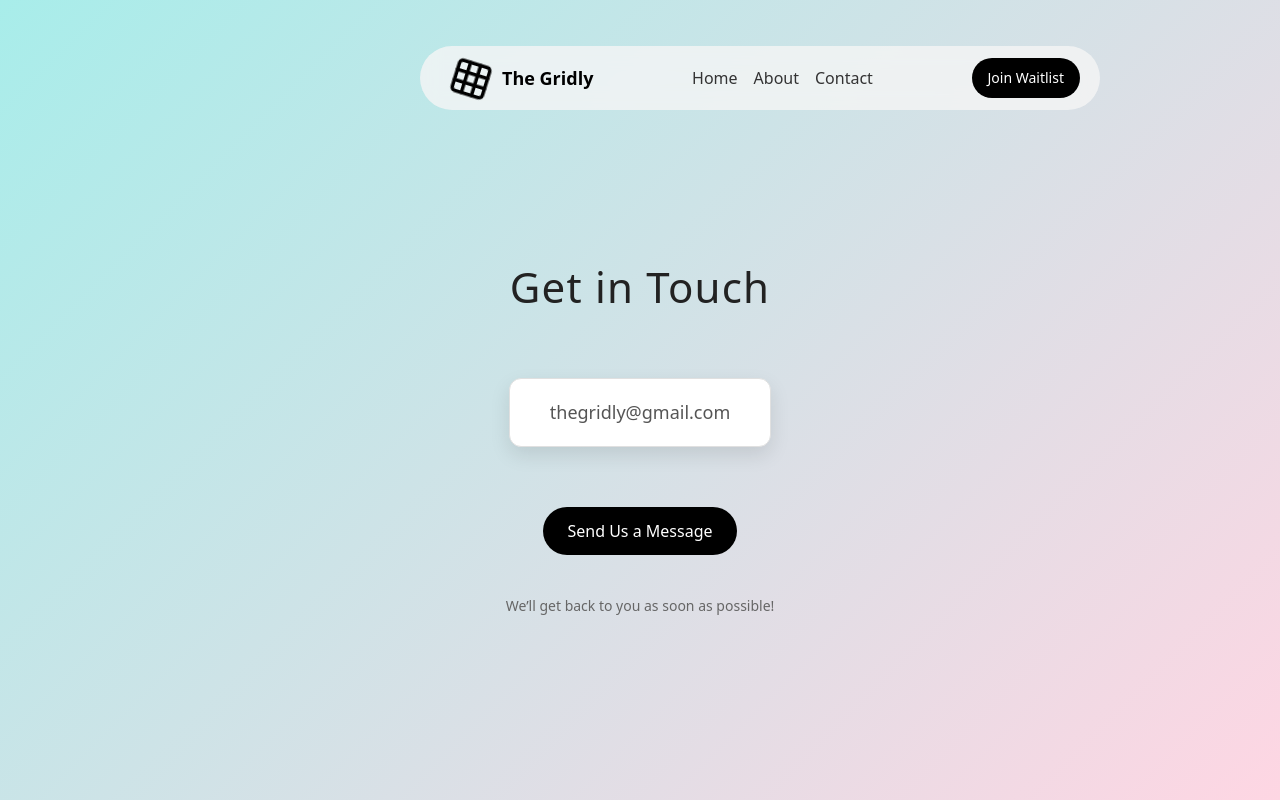
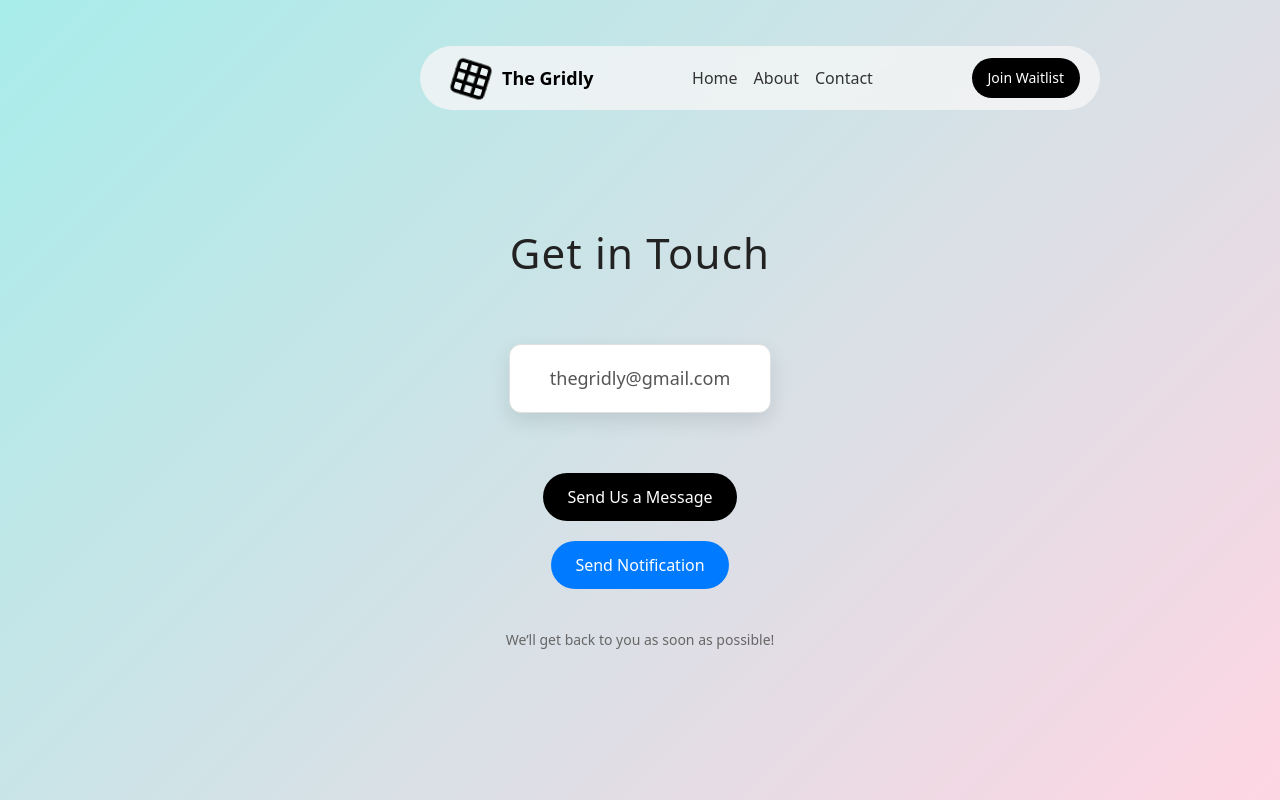
Before and after one commit to RITHVIK1101/AvantAI, a React (Create React App) app: page /contact in a window 1280 px wide. Built offline with nearby package versions, Linux system fonts and the light colour scheme.

Commit message:
jus tseting

```diff
--- a/src/ContactPage.tsx
+++ b/src/ContactPage.tsx
@@ -1,3 +1,4 @@
+import { useEffect, useState } from "react";
 import { motion } from "framer-motion";
 import styled from "styled-components";
 import Navbar from "./Navbar"; // Adjust the path according to your project structure
@@ -65,6 +66,23 @@ const Button = styled(motion.button)`
   }
 `;
 
+const NotificationButton = styled(motion.button)`
+  background-color: #007aff;
+  color: #fff;
+  padding: 12px 24px;
+  border-radius: 24px;
+  font-size: 16px;
+  font-weight: 500;
+  cursor: pointer;
+  border: none;
+  margin-top: 20px;
+  transition: all 0.3s ease;
+  &:hover {
+    background-color: #005bb5;
+    transform: scale(1.05);
+  }
+`;
+
 const FooterText = styled(motion.p)`
   margin-top: 40px;
   color: #666;
@@ -72,6 +90,37 @@ const FooterText = styled(motion.p)`
 `;
 
 export default function ContactPage() {
+  const [notificationPermission, setNotificationPermission] = useState(Notification.permission);
+
+  useEffect(() => {
+    // Request notification permission on component mount if not already granted or denied
+    if (Notification.permission === "default") {
+      Notification.requestPermission().then((permission) => {
+        setNotificationPermission(permission);
+      });
+    } else {
+      setNotificationPermission(Notification.permission);
+    }
+  }, []);
+
+  const handleSendNotification = () => {
+    if (notificationPermission === "granted") {
+      new Notification("Thank you for clicking this button!");
+    } else if (notificationPermission === "default") {
+      // Ask for permission again
+      Notification.requestPermission().then((permission) => {
+        setNotificationPermission(permission);
+        if (permission === "granted") {
+          new Notification("Thank you for clicking this button!");
+        } else {
+          alert("Notification permissions are required to send notifications.");
+        }
+      });
+    } else {
+      alert("Notification permissions are denied. Please enable them in your browser settings.");
+    }
+  };
+
   return (
     <>
       <Navbar />
@@ -106,6 +155,15 @@ export default function ContactPage() {
           Send Us a Message
         </Button>
 
+        <NotificationButton
+          onClick={handleSendNotification}
+          whileHover={{ scale: 1.1 }}
+          whileTap={{ scale: 0.95 }}
+          transition={{ duration: 0.3 }}
+        >
+          Send Notification
+        </NotificationButton>
+
         <FooterText
           initial={{ opacity: 0 }}
           animate={{ opacity: 1 }}
```
